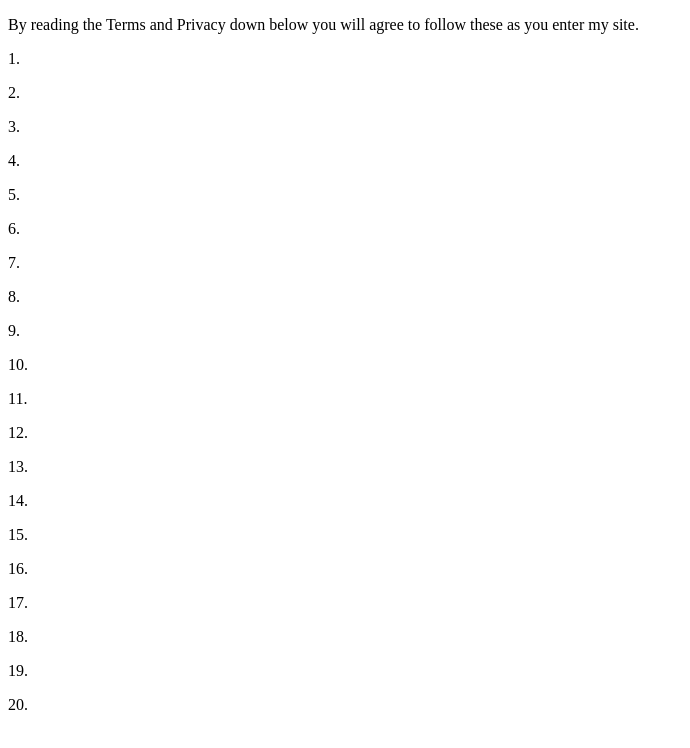
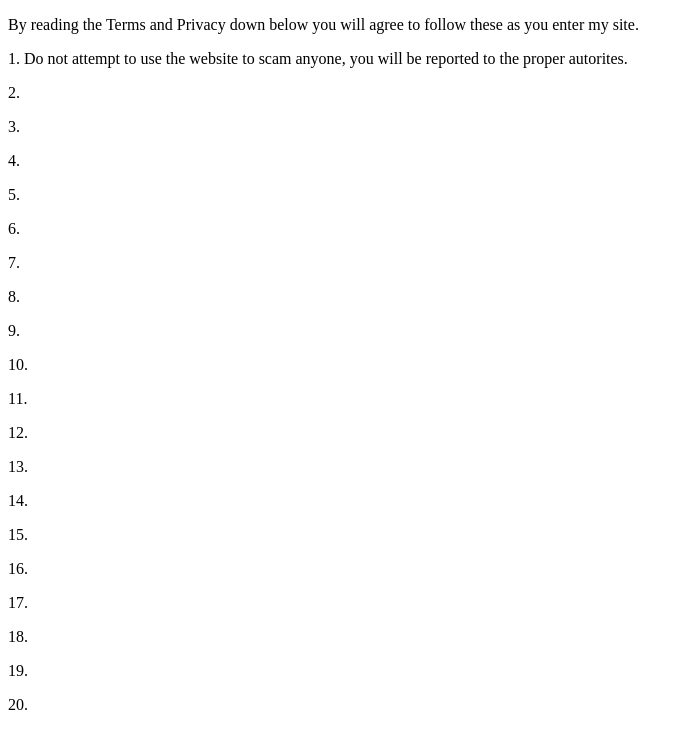
Before and after one commit to AnonymousJev/Websitemain, a plain HTML site: page Terms and Privacy.html in a window 1280 px wide. Shown: the whole page, without its empty margins (0-690 px from the left). Drawn offline with Linux system fonts and the light colour scheme.

Commit message:
Add files via upload

```diff
--- a/Terms and Privacy.html
+++ b/Terms and Privacy.html
@@ -7,8 +7,8 @@
 </head>
 <body>
   <p>By reading the Terms and Privacy down below you will agree to follow these as you enter my site.</p>
-  <p>1. </p>
-  <p>2. </p>
+  <p>1. Do not attempt to use the website to scam anyone, you will be reported to the proper autorites.</p>
+  <p>2.</p>
   <p>3. </p>
   <p>4. </p>
   <p>5. </p>
```
